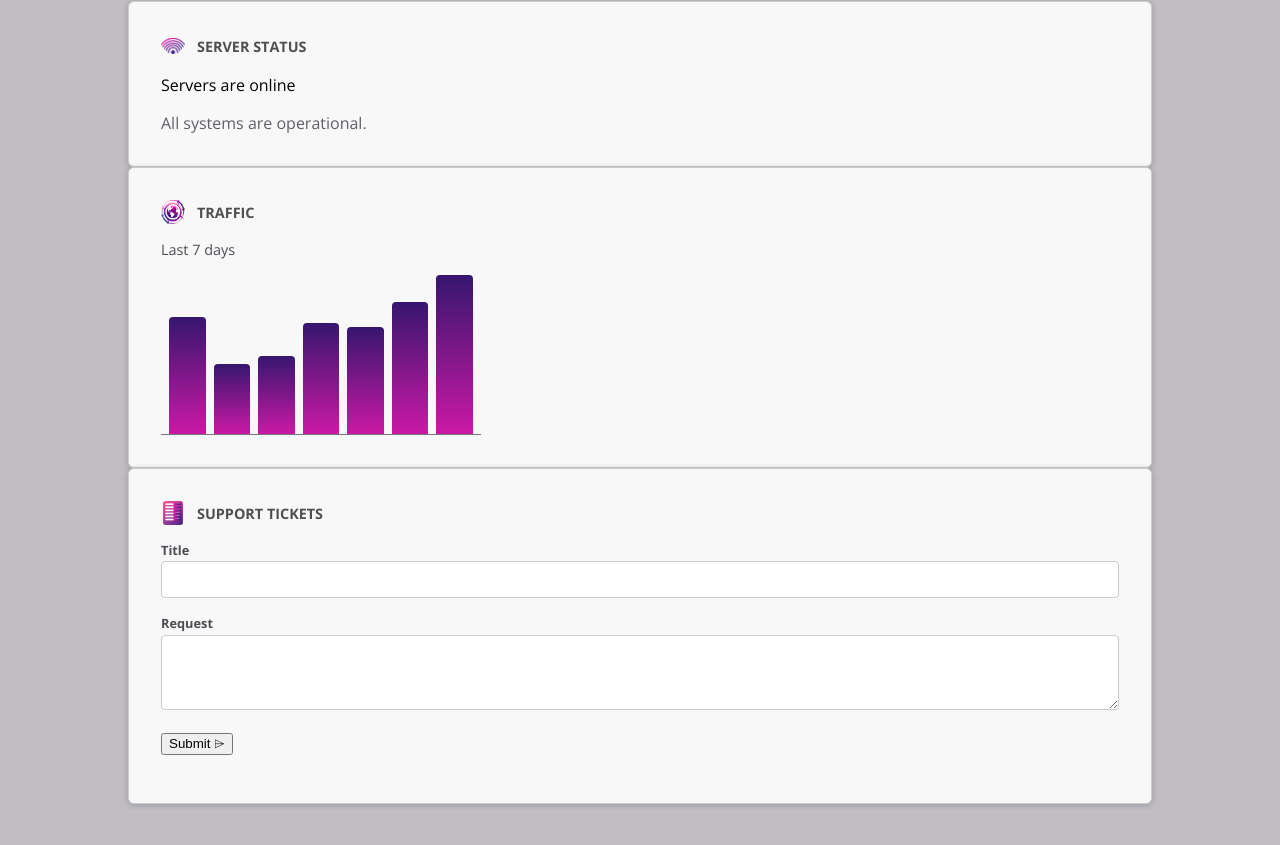
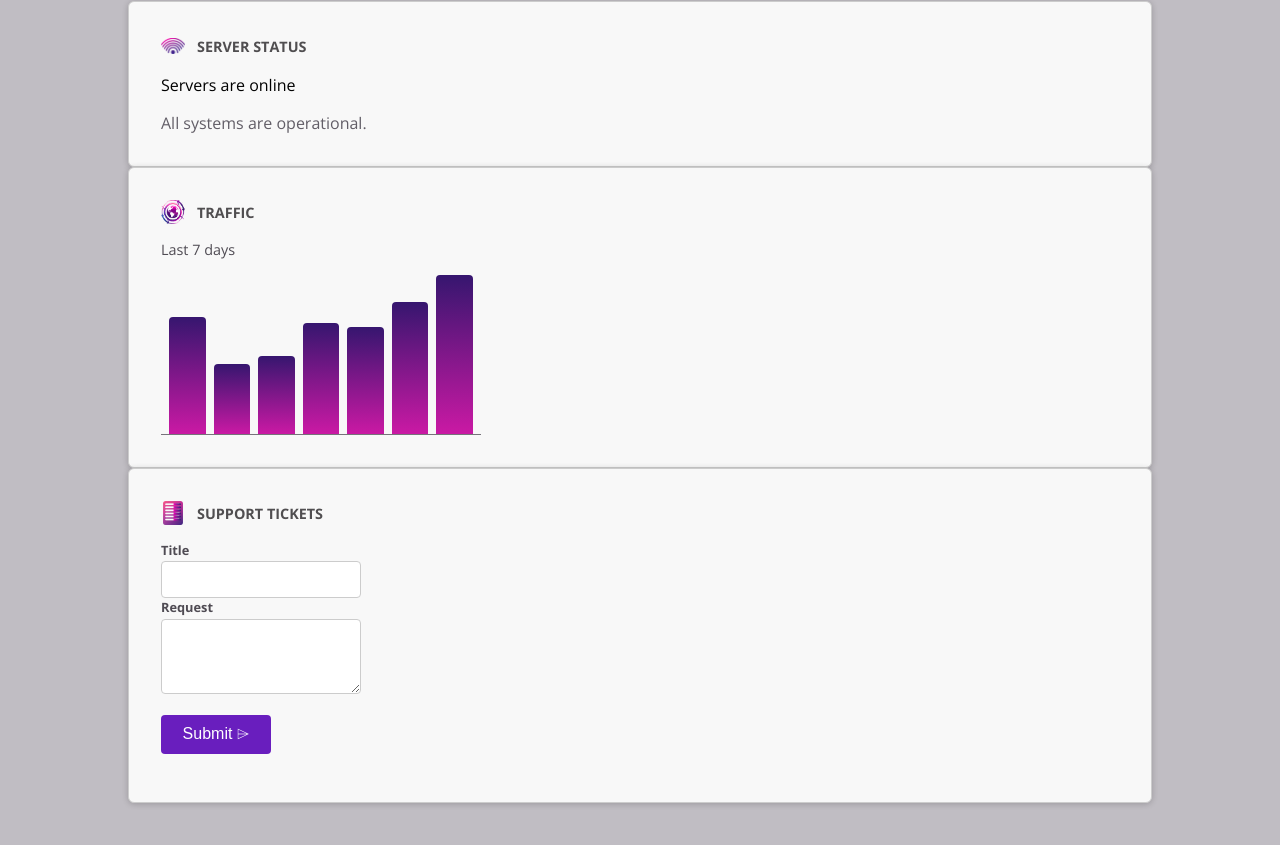
Before and after one commit to SergeyBednyuk/CmpDeepDive, an Angular app: page / in a window 1280 px wide. Shown: the part 183-1028 px from the top of the page. Built offline with nearby package versions, Linux system fonts and the light colour scheme.

Commit message:
refactor[app]: update components to use 'host' styles

```diff
--- a/src/app/dashboard/dashboard-item/dashboard-item.component.css
+++ b/src/app/dashboard/dashboard-item/dashboard-item.component.css
@@ -1,4 +1,4 @@
-.dashboard-item {
+:host {
     display: block;
     padding: 1rem;
     border: 1px solid #ccc;
@@ -7,7 +7,7 @@
     box-shadow: 0 1px 6px 0 rgba(0, 0, 0, 0.2);
 }
 
-.dashboard-item header {
+:host header {
     display: flex;
     padding: 0;
     gap: 0.75rem;
@@ -15,7 +15,7 @@
     margin-bottom: 1rem;
 }
 
-.dashboard-item header img {
+:host header img {
     width: 1.5rem;
     height: 1.5rem;
     object-fit: contain;
@@ -29,7 +29,7 @@ h2 {
 }
 
 @media (min-width: 768px) {
-    .dashboard-item {
+    :host {
         padding: 2rem;
     }
 }
--- a/src/app/dashboard/dashboard-item/dashboard-item.component.html
+++ b/src/app/dashboard/dashboard-item/dashboard-item.component.html
@@ -1,4 +1,3 @@
-<div class="dashboard-item">
 <article>
 	<header>
 		<img [src]="imageParams().src" [alt]="imageParams().alt"/>
@@ -6,4 +5,3 @@
 	</header>
 	<ng-content/>
 </article>
-</div>
--- a/src/app/dashboard/dashboard-item/dashboard-item.component.ts
+++ b/src/app/dashboard/dashboard-item/dashboard-item.component.ts
@@ -5,7 +5,10 @@ import { Component, input, Input } from '@angular/core';
     standalone: true,
     imports: [],
     templateUrl: './dashboard-item.component.html',
-    styleUrl: './dashboard-item.component.css'
+    styleUrl: './dashboard-item.component.css',
+    // host: {
+    //     class: 'dashboard-item'
+    // }
 })
 export class DashboardItemComponent {
     @Input({ required: true }) title!: string;
--- a/src/app/dashboard/server-status/server-status.component.css
+++ b/src/app/dashboard/server-status/server-status.component.css
@@ -1,4 +1,4 @@
-#status {
+:host {
     display: block;
     width: 15rem;
 }
--- a/src/app/dashboard/server-status/server-status.component.html
+++ b/src/app/dashboard/server-status/server-status.component.html
@@ -1,4 +1,3 @@
-<div id="status">
 @if (currentStatus === 'online') {
 	<p>Servers are online</p>
 	<p>All systems are operational.</p>
@@ -9,4 +8,3 @@
 	<p>Server status is unknown</p>
 	<p>Fetching server status failed.</p>
 }
-</div>
--- a/src/app/dashboard/tickets/new-ticket/new-ticket.component.html
+++ b/src/app/dashboard/tickets/new-ticket/new-ticket.component.html
@@ -1,5 +1,5 @@
 <form>
-	<app-control controlLabel="Title">
+	<app-control controlLabel="Title" >
 		<input name="title" id="title"/>
 	</app-control>
 	<app-control controlLabel="Request">
--- a/src/app/dashboard/tickets/tickets.component.css
+++ b/src/app/dashboard/tickets/tickets.component.css
@@ -1,33 +1,33 @@
-#tickets {
+:host {
     display: flex;
     flex-direction: column;
     gap: 1.5rem;
 }
 
-#tickets ul {
+:host ul {
     list-style: none;
     margin: 0;
     padding: 0;
     width: 15rem;
 }
 
-#tickets li {
+:host li {
     margin: 0.5rem 0;
 }
 
-#tickets p {
+:host p {
     margin: 0;
     color: #4f4b53;
 }
 
-#tickets h2 {
+:host h2 {
     margin: 0;
     font-size: 1.1rem;
     color: #38343c;
 }
 
 @media (min-width: 768px) {
-    #tickets {
+    :host {
         flex-direction: row;
     }
 }
--- a/src/app/dashboard/traffic/traffic.component.css
+++ b/src/app/dashboard/traffic/traffic.component.css
@@ -1,5 +1,4 @@
-
-#traffic {
+:host {
     display: block;
     width: 15rem;
 }
@@ -27,7 +26,7 @@ p {
 }
 
 @media (min-width: 768px) {
-    #traffic {
+    :host {
         width: 20rem;
     }
 }
--- a/src/app/dashboard/traffic/traffic.component.html
+++ b/src/app/dashboard/traffic/traffic.component.html
@@ -1,9 +1,7 @@
-<div id="traffic">
-	<p>Last 7 days</p>
+<p>Last 7 days</p>
 
-	<div id="chart">
-		@for (dataPoint of dummyTrafficData; track dataPoint.id) {
-			<div [style.height]="(dataPoint.value / maxTraffic) * 100 + '%'"></div>
-		}
-	</div>
+<div id="chart">
+	@for (dataPoint of dummyTrafficData; track dataPoint.id) {
+		<div [style.height]="(dataPoint.value / maxTraffic) * 100 + '%'"></div>
+	}
 </div>
--- a/src/app/shared/button/button.component.css
+++ b/src/app/shared/button/button.component.css
@@ -1,4 +1,4 @@
-button {
+:host {
     display: inline-block;
     padding: 0.65rem 1.35rem;
     border-radius: 0.25rem;
@@ -10,7 +10,7 @@ button {
     border: none;
 }
 
-button:hover {
+:host:hover {
     background-color: #551b98;
 }
 
@@ -20,6 +20,6 @@ button:hover {
     transition: transform 0.2s ease-in-out;
 }
 
-button:hover .icon {
+:host:hover .icon {
     transform: translateX(4px);
 }
--- a/src/app/shared/control/control.component.html
+++ b/src/app/shared/control/control.component.html
@@ -1,4 +1,2 @@
-<p class="control">
-	<label>{{ controlLabel() }}</label>
-	<ng-content select="input, textarea"/>
-</p>
+<label>{{ controlLabel() }}</label>
+<ng-content select="input, textarea"/>
--- a/src/app/shared/control/control.component.ts
+++ b/src/app/shared/control/control.component.ts
@@ -6,7 +6,10 @@ import { Component, input, ViewEncapsulation } from '@angular/core';
     imports: [],
     templateUrl: './control.component.html',
     styleUrl: './control.component.css',
-    encapsulation: ViewEncapsulation.None
+    encapsulation: ViewEncapsulation.None,
+    host: {
+        class: 'control'
+    }
 })
 export class ControlComponent {
     controlLabel = input.required<string>();
```
Lines whose indentation alone changed are shown as unchanged.
